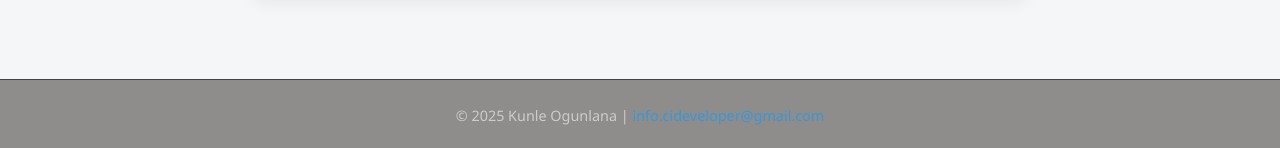
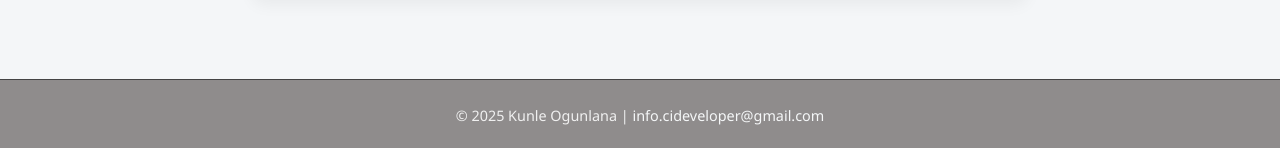
Before and after one commit to kunlecreates/kunlecreates.github.io, a Jekyll site: the page built from projects/contact.html, in a window 1280 px wide. Shown: the part 1021-1169 px from the top of the page. Built offline with Jekyll 4.4.1, drawn with Linux system fonts in a browser that asks for light colours.

```diff
--- a/assets/css/style.css
+++ b/assets/css/style.css
@@ -183,14 +183,14 @@ footer {
   text-align: center;
   padding: 1.5rem 1rem;
   background-color: #8f8c8c;
-  color: #ccc;
+  color: #f0f0f0;
   font-size: 0.9rem;
   border-top: 1px solid #444;
   margin-top: auto;
 }
 
 footer a {
-  color: #3498db;
+  color: #f5f7f8;
   text-decoration: none;
 }
 
--- a/projects/swing_solitaire.html
+++ b/projects/swing_solitaire.html
@@ -24,7 +24,7 @@ permalink: /projects/swing-solitaire/
 
   <h2>Play In Your Browser(Powered by <a href="https://cheerpj.com/docs/overview" target="_blank">CheerpJ</a>)</h2>
   <p>This version runs directly in your browser using CheerpJ without needing Java installed locally.</p>
-  <p><em>Note: First-time load may take a few seconds.</em></p>
+  <p><em>Note: First-time load may take a few moment long to be ready.</em></p>
   <div id="solitaire-container" style="width: 800px; height:600px; border:1px solid #ccc;"></div>
 
   <script src="https://cjrtnc.leaningtech.com/4.1/loader.js"></script>
@@ -32,7 +32,7 @@ permalink: /projects/swing-solitaire/
     (async () => {
       await cheerpjInit();
       cheerpjCreateDisplay(-1, -1, document.getElementById('solitaire-container'));
-      await cheerpjRunJar('/solitaire-online/Solitaire.jar');
+      await cheerpjRunJar('/assets/executables/SolitaireApp.jar');
     })();
   </script>
 
```
